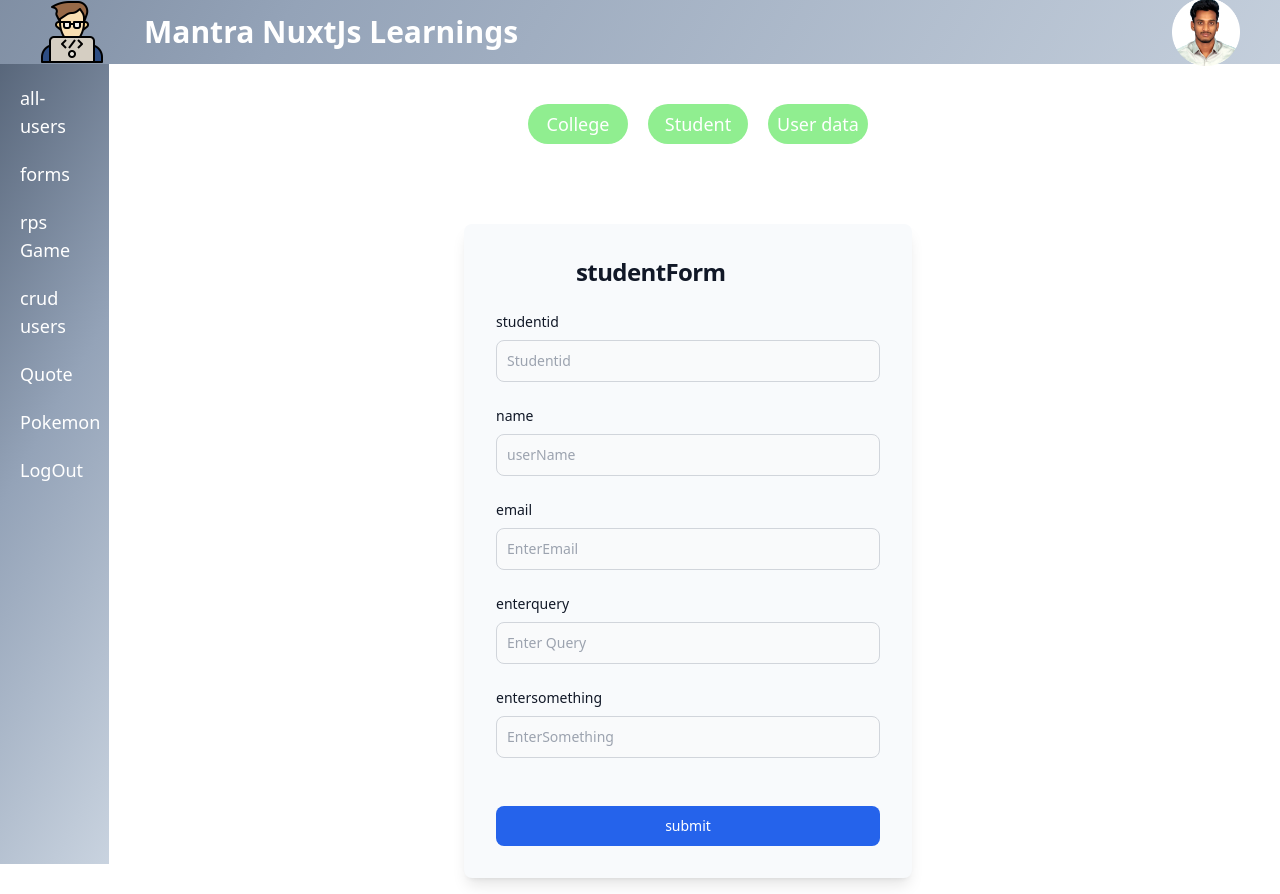
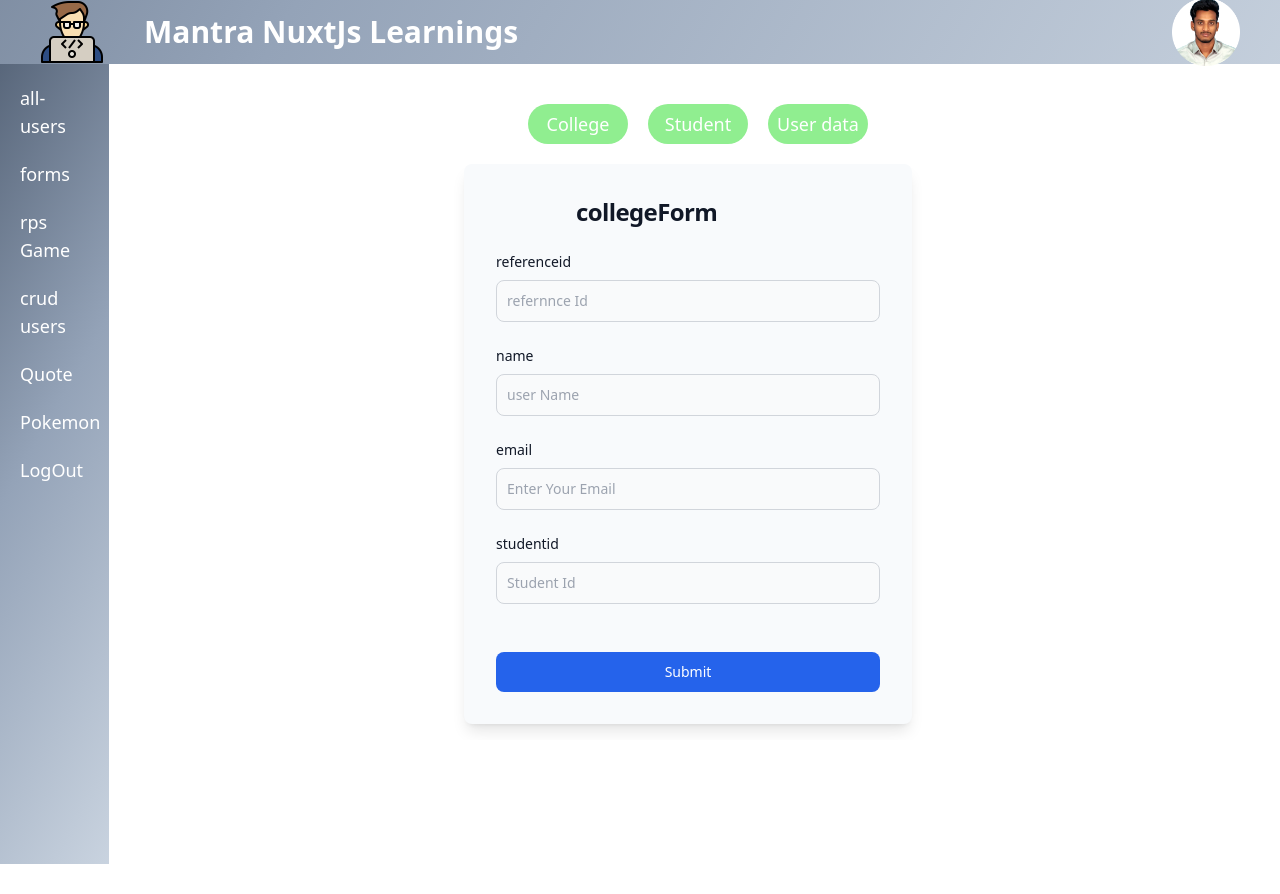
Before and after one commit to sudheer-bub-io/mantra-nuxt, a Nuxt app: page /forms in a window 1280 px wide. After the commit the page ends 864 px from the top, so only its background shows below. Built offline with nearby package versions, Linux system fonts and the light colour scheme.

Commit message:
updated forms functionality and worked on UI

```diff
--- a/components/LoginRegister.vue
+++ b/components/FormComponent.vue
@@ -1,8 +1,8 @@
 <template>
-  <section class=" dark:bg-gray-900 mt-20">
-    <div class="flex flex-col items-center  px-6 py-8 mx-auto lg:py-0">
+  <section class=" dark:bg-gray-900 ">
+    <div class="flex flex-col items-center   mx-auto lg:py-0">
       <div
-        class="w-full shadow-lg bg-slate-50 mb-4 p-4 rounded-lg dark:border md:mt-0 sm:max-w-md xl:p-0 dark:bg-gray-800 dark:border-gray-700">
+        class="w-full shadow-lg bg-slate-50 mb-4 p-1 rounded-lg dark:border md:mt-0 sm:max-w-md xl:p-0 dark:bg-gray-800 dark:border-gray-700">
         <div class="p-6 space-y-4 md:space-y-6 sm:p-8">
           <h1 class="text-xl font-bold leading-tight tracking-tight text-gray-900 md:text-2xl dark:text-white ml-20">
             {{ formMessage }}
@@ -55,10 +55,10 @@ const handleSubmit = () => {
   .custom-shadow:before {
     content: '';
     position: absolute;
-    top: -8px; /* Adjust the distance of the shadow from the top */
+    top: -8px;
     left: 0;
     right: 0;
-    height: 8px; /* Adjust the height of the shadow */
+    height: 8px;
     background: linear-gradient(to bottom, rgba(0, 0, 0, 0.1), rgba(0, 0, 0, 0));
   }
 </style>
--- a/components/CrudUsers/ViewAndHandelUsers.vue
+++ b/components/HandelCrudUsers.vue
@@ -31,8 +31,8 @@ const users = crudusers();
         <p class="text-xl pt-5 pl-5"><span class="formSpan">userName : </span>{{ user.name }}</p>
         <p class="text-xl pl-5"><span class="formSpan">age :</span> {{ user.age }}</p>
         <div class="flex">
-          <button @click="() => users.onUpdateUser(user.id,user.name,user.age)" id="deleteButton">Update</button>
-          <button @click="() => users.onDeleteUser(user.id)" id="deleteButton" class="bg-blue-400">delete</button>
+          <button @click="() => users.onUpdateUser(user.id,user.name,user.age)"  class="bg-yellow-400 rounded-lg w-20 h-10 m-3">Update</button>
+          <button @click="() => users.onDeleteUser(user.id)"  class="bg-red-800 rounded-lg w-20 h-10 m-3 text-white">delete</button>
         </div>
       </div>
     </div>
--- a/pages/crud-users.vue
+++ b/pages/crud-users.vue
@@ -8,9 +8,7 @@ definePageMeta({
     layout: 'custom'
 })
 const users = crudusers();
-const addUser = ref(users.submitUser);
-const userSubmit = "save User"
-const message = "Add User"
+const addUser = ref(users.submitUser[0]);
 
 const updateFieldValue = (fieldName, value) => {
   console.log(fieldName)
@@ -52,8 +50,8 @@ const handleFormSubmit = (formData) => {
     <div class="flex justify-center">
     </div>
     <div>
-        <LoginRegister :fields="addUser" @updateFieldValue="updateFieldValue" @onSubmit="handleFormSubmit"
-        :submitButtonText="userSubmit" :formMessage="message"/>
-        <CrudUsersViewAndHandelUsers />
+        <FormComponent :fields="addUser" @updateFieldValue="updateFieldValue" @onSubmit="handleFormSubmit"
+        :submitButtonText="users.submitUser[1]" :formMessage="users.submitUser[2]"/>
+        <HandelCrudUsers />
     </div>
 </template>
--- a/pages/forms.vue
+++ b/pages/forms.vue
@@ -1,5 +1,5 @@
 <script setup>
-import { ref, onMounted, computed } from 'vue';
+import { ref} from 'vue';
 import { AccessFormData } from "@/stores/formsData";
 import { useToast } from 'vue-toastification';
 import 'vue-toastification/dist/index.css';
@@ -7,38 +7,35 @@ import 'vue-toastification/dist/index.css';
 definePageMeta({
   layout: 'custom'
 });
+const toast = useToast();
+const formsData = AccessFormData();
+const { $checkInputFeild } = useNuxtApp();
+const {$reloadFunction} = useNuxtApp();
 
-const toast = useToast();
-const { $checkInputFeild } = useNuxtApp();
-const formsData = AccessFormData();
-const studentDataForm = ref(formsData.studentData);
-const collegeDataForm = ref(formsData.collegeData);
-const college = "collegeForm";
-const student = "studentForm";
-const coll = ref(false);
-const stud = ref(true);
-const showEnterdedData = ref(false);
+const studentDataForm = ref(formsData.studentData[0]);
+const collegeDataForm = ref(formsData.collegeData[0]);
+const state = ref({
+  coll: true,
+  stud: false,
+  showEnteredData: false
+});
 const storedData = ref([]);
-const studentData = ref([]);
-const button = "submit";
 const selectedForm = ref(null);
 const selectedHeader = ref([]);
-const studentHeaders = ['studentid','Name','Email','query','password'];
-const CollegeHeaders = ['reference','Name','Email','Student'];
 
-const userSubmitedForm = ref(null);
 
 function toggleState(target) {
-  coll.value = target === 'coll' ? !coll.value : false;
-  stud.value = target === 'stud' ? !stud.value : false;
-  showEnterdedData.value = target === 'showData' ? !showEnterdedData.value : false;
+  for (const key in state.value) {
+    state.value[key] = key === target ? !state.value[key] : false;
+  }
 }
 
 const handleFormChange = () => {
-  selectedForm.value=='StudentData'?selectedHeader.value=studentHeaders:selectedHeader.value=CollegeHeaders
+  selectedForm.value=='StudentData'?selectedHeader.value=formsData.studentData[2]:selectedHeader.value=formsData.collegeData[2]
   const data = localStorage.getItem(selectedForm.value);
   storedData.value = JSON.parse(data) || [];
 };
+
 
 const updateFieldValue = (fieldName, value) => {
   const field = studentDataForm.value.find(f => f.name === fieldName);
@@ -55,7 +52,6 @@ const updateFieldValue2 = (fieldName, value) => {
 };
 
 const handleFormSubmit = (formD, message) => {
-  userSubmitedForm.value = message;
   const isValid = $checkInputFeild(formD);
   if (isValid) {
     if (message == 'studentForm') {
@@ -67,6 +63,7 @@ const handleFormSubmit = (formD, message) => {
         password: formD.entersomething,
       }, "StudentData");
       toast.success(`You're successfully registered`);
+      $reloadFunction(1500);
     } else if (message == 'collegeForm') {
       formsData.userData.storeUser({
         reference: formD.referenceid,
@@ -75,42 +72,33 @@ const handleFormSubmit = (formD, message) => {
         student: formD.studentid
       }, "CollegeData");
       toast.success(`You're successfully registered`);
+      $reloadFunction(1500);
     }
   }
 }
-
-onMounted(() => { });
-
-const filteredData = computed(() => {
-  return storedData.value.filter(item => (item['reference Id'] || '').trim() !== '');
-});
-
-onMounted(() => {
-  studentData.value = filteredData.value;
-});
 </script>
 
 <template>
       <div class="">
-    <div class="">
         <div class="buttons">
           <button @click="() => toggleState('coll')" class="day2">College</button>
           <button @click="() => toggleState('stud')" class="day2">Student</button>
-        <button @click="() => toggleState('showData')" class="day2">User data </button>
+          <button @click="() => toggleState('showEnteredData')" class="day2">User data </button>
         </div>
-      <div v-if="coll">
+        <div v-if="state.coll">
           <form @submit.prevent="handleFormSubmit">
-          <LoginRegister :fields="formsData.collegeData" @updateFieldValue="updateFieldValue2"
-            @onSubmit="handleFormSubmit" :submitButtonText="button" :formMessage="college" :errors="errors" />
+            <FormComponent :fields="formsData.collegeData[0]" @updateFieldValue="updateFieldValue2"
+              @onSubmit="handleFormSubmit" :submitButtonText="formsData.collegeData[3]" :formMessage="formsData.collegeData[1]" :errors="errors" />
           </form>
         </div>
-      <div v-if="stud">
+        <div v-if="state.stud">
           <form @submit.prevent="handleFormSubmit">
-          <LoginRegister :fields="formsData.studentData" @updateFieldValue="updateFieldValue" @onSubmit="handleFormSubmit"
-            :submitButtonText="button" :formMessage="student" :errors="errors" />
+            <FormComponent :fields="formsData.studentData[0]" @updateFieldValue="updateFieldValue" @onSubmit="handleFormSubmit"
+              :submitButtonText="formsData.studentData[3]" :formMessage="formsData.studentData[1]" :errors="errors" />
           </form>
         </div>
-      <div v-if="showEnterdedData">
+      </div>
+      <div v-if="state.showEnteredData">
         <div class="relative inline-block ml-36">
           <select v-model="selectedForm" @change="handleFormChange"
             class="block appearance-none w-32 bg-white border border-gray-300 text-gray-700 py-2 px-4 rounded leading-tight focus:outline-none focus:border-blue-500">
@@ -120,6 +108,4 @@ onMounted(() => {
         </div>
         <Tablecomponent :storedData="storedData" :Header="selectedHeader" />
       </div>
-    </div>
-  </div>
 </template>
--- a/plugins/myPlugIn.js
+++ b/plugins/myPlugIn.js
@@ -8,8 +8,23 @@ export default defineNuxtPlugin((nuxtApp)=>{
                 return Object.values(formData).every((value) => {
                 return value !== ''
                 });
+            },
+            reloadFunction:(n)=>{
 
-            }
+                return setTimeout(()=>{
+                    location.reload()
+                },n)
+            },
+            updateFieldValue2 : (fieldName, value,formType) => {
+                console.log(value)
+                console.log(formType)
+                if (formType) {
+                    const field = formType.value.find(f => f.name === fieldName);
+                    if (field) {
+                      field.value = value;
+                    }
+                  }
+              }
         }
     }
 })
--- a/plugins/toast.js
+++ b/plugins/toast.js
@@ -3,6 +3,6 @@ import 'vue-toastification/dist/index.css';
 
 export default defineNuxtPlugin((app) => {
   app.vueApp.use(Toast, {
-    position: 'top-center',
+    position: 'top-right',
   });
 });
--- a/stores/formsData.js
+++ b/stores/formsData.js
@@ -1,30 +1,31 @@
 import { defineStore } from "pinia";
 
 export const AccessFormData = defineStore('accessFormData', () => {
-  const loginData = [
-    { id: 1,type: 'text',name: 'username',placeholder: 'Username',value: ''},
-    {id: 2,type: 'password',name: 'password',placeholder: 'Password',value: ''},
-  ];
-  const registerData = [
-    {id: 1,type: 'text', name: 'username', placeholder: 'Username', value: ''},
-    {id: 2,type: 'email',name: 'email',placeholder: 'Email',value: ''},
-    { id: 3,  type: 'password',  name: 'password',  placeholder: 'Password',  value: ''},
+  const loginData = [[
+    { id: 1, type: 'text', name: 'username', placeholder: 'Username', value: '' },
+    { id: 2, type: 'password', name: 'password', placeholder: 'Password', value: '' },
+  ],"Login","Login To Your Account "];
+  const registerData = [  [
+    { id: 1, type: 'text', name: 'username', placeholder: 'Username', value: '' },
+    { id: 2, type: 'email', name: 'email', placeholder: 'Email', value: '' },
+    { id: 3, type: 'password', name: 'password', placeholder: 'Password', value: '' },
+  ],"Register","Register to Login"];
+
+  const collegeData = [[
+    { id: 1, type: "text", name: "referenceid", placeholder: "refernnce Id", value: '' },
+    { id: 2, type: "text", name: "name", placeholder: "user Name", value: '' },
+    { id: 3, type: "text", name: "email", placeholder: "Enter Your Email", value: '' },
+    { id: 4, type: "text", name: "studentid", placeholder: "Student Id", value: '' },
+  ], "collegeForm", ['reference', 'Name', 'Email', 'Student'],"Submit"
   ];
 
-  const collegeData = [
-    {id: 1,type: "text", name: "referenceid", placeholder: "refernnce Id", value: '' },
-    {id: 2,type: "text",name: "name",placeholder: "user Name",value: ''},
-    {id: 3, type: "text", name: "email", placeholder: "Enter Your Email", value: ''},
-    { id: 4, type: "text", name: "studentid", placeholder: "Student Id",value: ''},
-  ];
-
-  const studentData = [
-    {id: 1,type: "text",name: "studentid",placeholder: "Studentid",value: '' },
+  const studentData = [[
+    { id: 1, type: "text", name: "studentid", placeholder: "Studentid", value: '' },
     { id: 2, type: "text", name: "name", placeholder: "userName", value: '' },
-    { id: 3, type: "text", name: "email", placeholder: "EnterEmail", value: ''},
-    {id: 4,type: "textArea",name: "enterquery",placeholder: "Enter Query",value: '' },
-    {id: 5,type: "text",name: "entersomething",placeholder: "EnterSomething", value: '' },
-  ];
+    { id: 3, type: "text", name: "email", placeholder: "EnterEmail", value: '' },
+    { id: 4, type: "textArea", name: "enterquery", placeholder: "Enter Query", value: '' },
+    { id: 5, type: "text", name: "entersomething", placeholder: "EnterSomething", value: '' },
+  ], "studentForm", ['studentid', 'Name', 'Email', 'query', 'password'],"Submit"];
 
   const userData = {
     loggedInUser: null,
@@ -61,27 +62,27 @@ export const AccessFormData = defineStore('accessFormData', () => {
 
   userData.initialize();
 
-  return { loginData, registerData, collegeData, studentData, userData };
+  return { loginData, registerData, collegeData, studentData, userData};
 });
 
 
 export const NavData = defineStore('navData', () => {
 
   const defaultNav = [
-    {id: 1,toAddress: '/userAuthentication/register', navName: "Register"},
-    { id: 2,toAddress: '/userAuthentication/login',navName: "Login" },
+    { id: 1, toAddress: '/userAuthentication/register', navName: "Register" },
+    { id: 2, toAddress: '/userAuthentication/login', navName: "Login" },
 
   ]
 
   const customNav = [
-    { id: 1, toAddress: '/all-users', navName: "all-users"},
-    { id: 2, toAddress: '/forms', navName: "forms"},
-    {id: 3,  toAddress: '/rock-paper-scissor',  navName: "rps Game"},
-    {id: 4,toAddress: '/crud-users',navName: "crud users"},
-    {id: 3,toAddress: '/quote',navName: "Quote"},
-    { id: 6, toAddress: '/pokemon-cards', navName: "Pokemon"},
-    { id: 5, toAddress: '/userAuthentication/login', navName: "LogOut"},
+    { id: 1, toAddress: '/all-users', navName: "all-users" },
+    { id: 2, toAddress: '/forms', navName: "forms" },
+    { id: 3, toAddress: '/rock-paper-scissor', navName: "rps Game" },
+    { id: 4, toAddress: '/crud-users', navName: "crud users" },
+    { id: 3, toAddress: '/quote', navName: "Quote" },
+    { id: 6, toAddress: '/pokemon-cards', navName: "Pokemon" },
+    { id: 5, toAddress: '/userAuthentication/login', navName: "LogOut" },
 
   ]
-  return {defaultNav,customNav}
+  return { defaultNav, customNav }
 })
```
Also changed, not shown: pages/index.vue (+29 -4 lines), pages/quote.vue (+14 -65 lines), pages/userAuthentication/login.vue (+9 -9 lines), pages/userAuthentication/register.vue (+14 -12 lines), stores/myStore.js (+2 -6 lines), 7 other files (tests, documents, lock files or other folders). Lines whose indentation alone changed are shown as unchanged.
